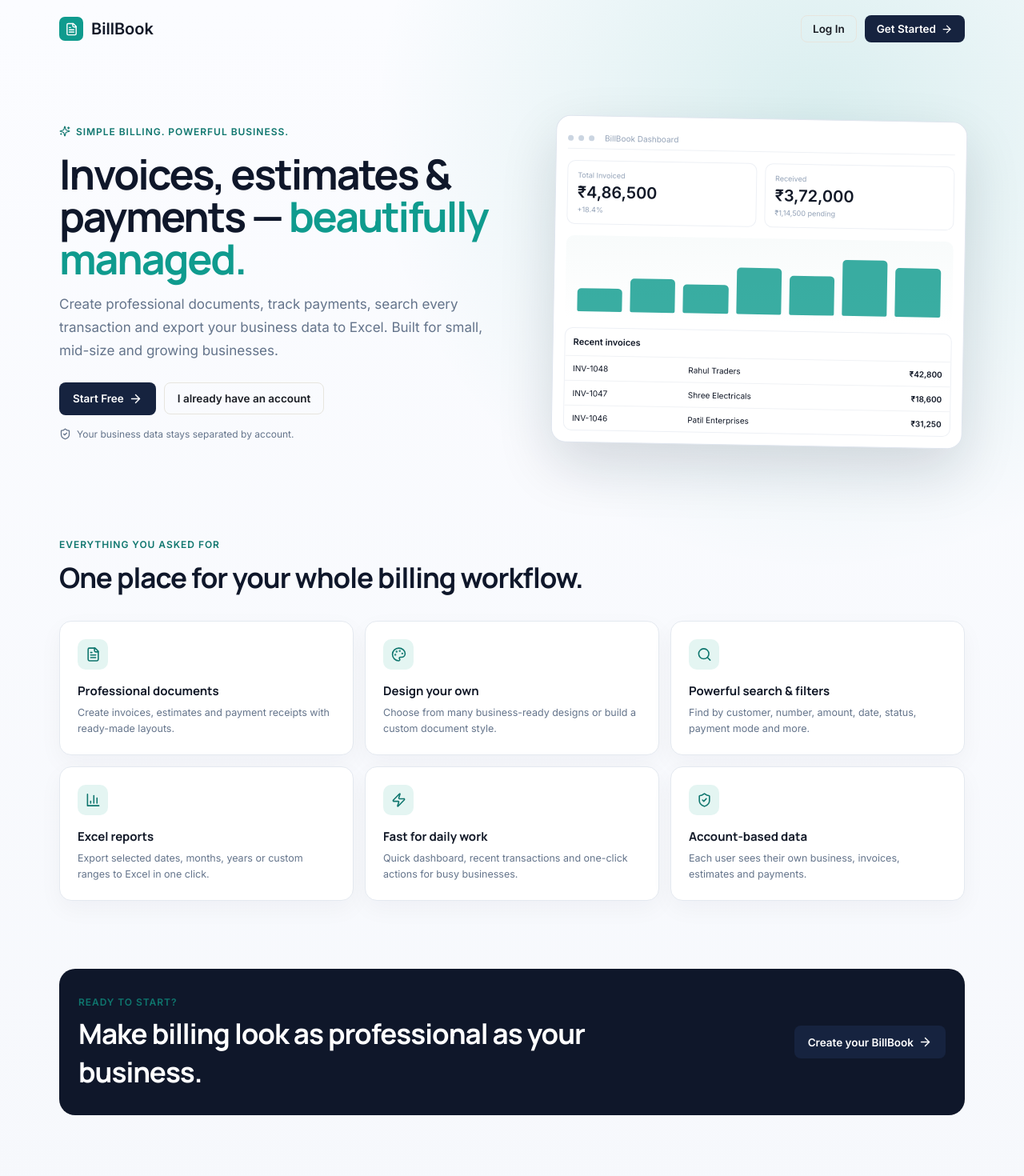
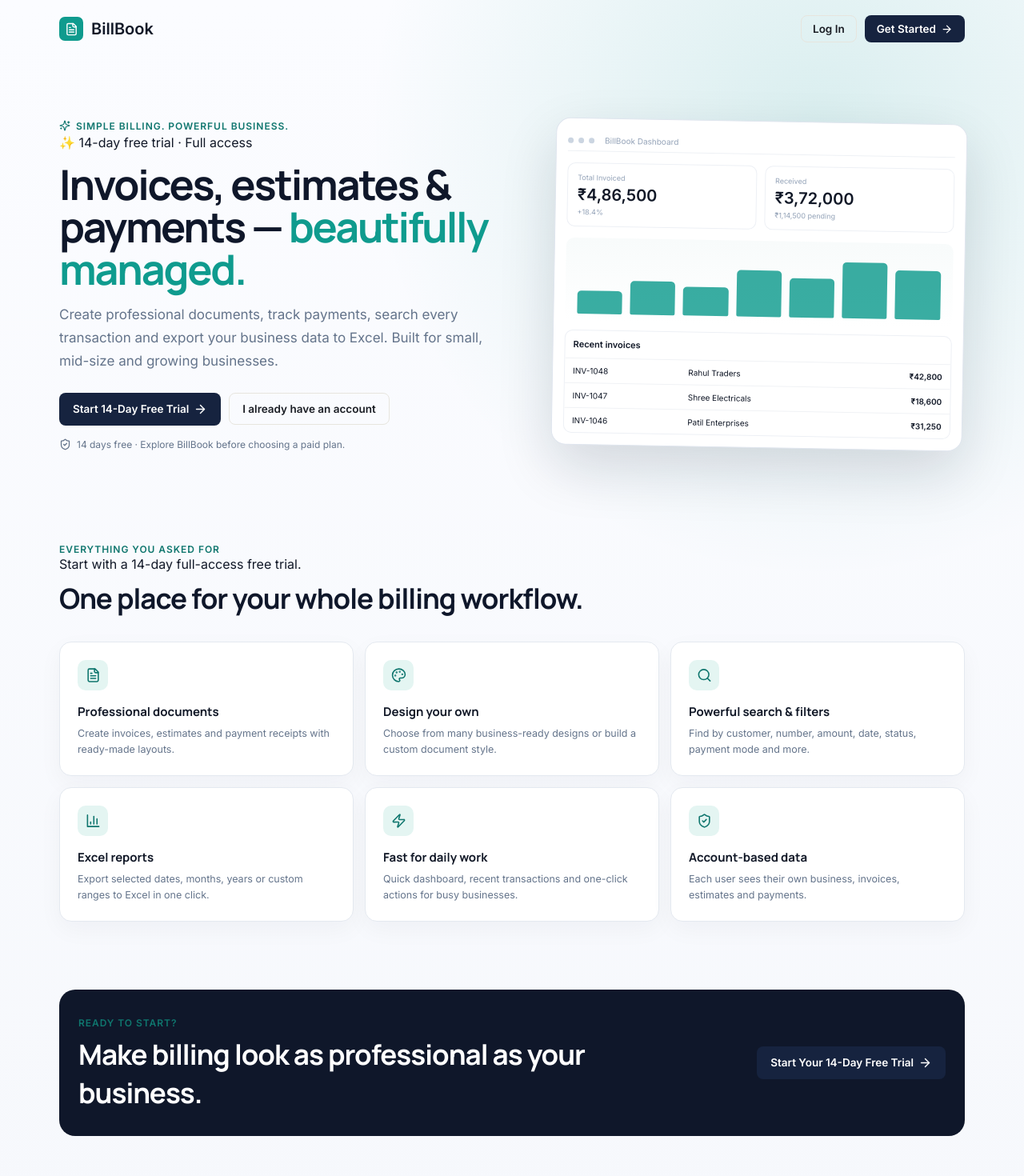
Before and after one commit to vedant313/frontend-bill-book, a React (Vite) app: page / in a window 1280 px wide. Shown: the top 1470 px of the page at 80% size. Built offline with nearby package versions, Linux system fonts and the light colour scheme; no server answers.

Commit message:
feat: highlight 14-day free trial on landing page

```diff
--- a/src/components/Landing.jsx
+++ b/src/components/Landing.jsx
@@ -26,14 +26,14 @@ export default function Landing({ onAuthed, onLegal, legalPage }) {
       <main>
         <section className="bb-hero">
           <div className="bb-hero-copy">
-            <div className="bb-eyebrow"><Sparkles size={14}/> Simple billing. Powerful business.</div>
+            <div className="bb-eyebrow"><Sparkles size={14}/> Simple billing. Powerful business.</div><div className="bb-trial-badge">✨ 14-day free trial · Full access</div>
             <h1>Invoices, estimates & payments — <span>beautifully managed.</span></h1>
             <p>Create professional documents, track payments, search every transaction and export your business data to Excel. Built for small, mid-size and growing businesses.</p>
             <div className="bb-hero-actions">
-              <button className="bb-btn bb-btn-primary bb-btn-lg" onClick={() => setAuth("signup")}>Start Free <ArrowRight size={17}/></button>
+              <button className="bb-btn bb-btn-primary bb-btn-lg" onClick={() => setAuth("signup")}>Start 14-Day Free Trial <ArrowRight size={17}/></button>
               <button className="bb-btn bb-btn-ghost bb-btn-lg" onClick={() => setAuth("login")}>I already have an account</button>
             </div>
-            <div className="bb-trust"><ShieldCheck size={15}/> Your business data stays separated by account.</div>
+            <div className="bb-trust"><ShieldCheck size={15}/> 14 days free · Explore BillBook before choosing a paid plan.</div>
           </div>
           <div className="bb-hero-dashboard">
             <div className="bb-window-bar"><i/><i/><i/><span>BillBook Dashboard</span></div>
@@ -47,7 +47,7 @@ export default function Landing({ onAuthed, onLegal, legalPage }) {
         </section>
 
         <section className="bb-feature-section">
-          <div className="bb-section-kicker">Everything you asked for</div>
+          <div className="bb-section-kicker">Everything you asked for</div><div className="bb-trial-line">Start with a 14-day full-access free trial.</div>
           <h2>One place for your whole billing workflow.</h2>
           <div className="bb-feature-grid">
             <Feature icon={<FileText/>} title="Professional documents" text="Create invoices, estimates and payment receipts with ready-made layouts."/>
@@ -61,7 +61,7 @@ export default function Landing({ onAuthed, onLegal, legalPage }) {
 
         <section className="bb-landing-cta">
           <div><div className="bb-section-kicker">Ready to start?</div><h2>Make billing look as professional as your business.</h2></div>
-          <button className="bb-btn bb-btn-primary bb-btn-lg" onClick={() => setAuth("signup")}>Create your BillBook <ArrowRight size={17}/></button>
+          <button className="bb-btn bb-btn-primary bb-btn-lg" onClick={() => setAuth("signup")}>Start Your 14-Day Free Trial <ArrowRight size={17}/></button>
         </section>
       </main>
       <footer className="bb-landing-footer"><div className="bb-footer-brand">BillBook · A product of <b>Nexsa Technologies</b></div><div className="bb-footer-links"><button onClick={()=>onLegal("privacy")}>Privacy Policy</button><button onClick={()=>onLegal("terms")}>Terms of Use</button></div><div>© {new Date().getFullYear()} Nexsa Technologies · Professional billing for modern businesses</div></footer>
```
